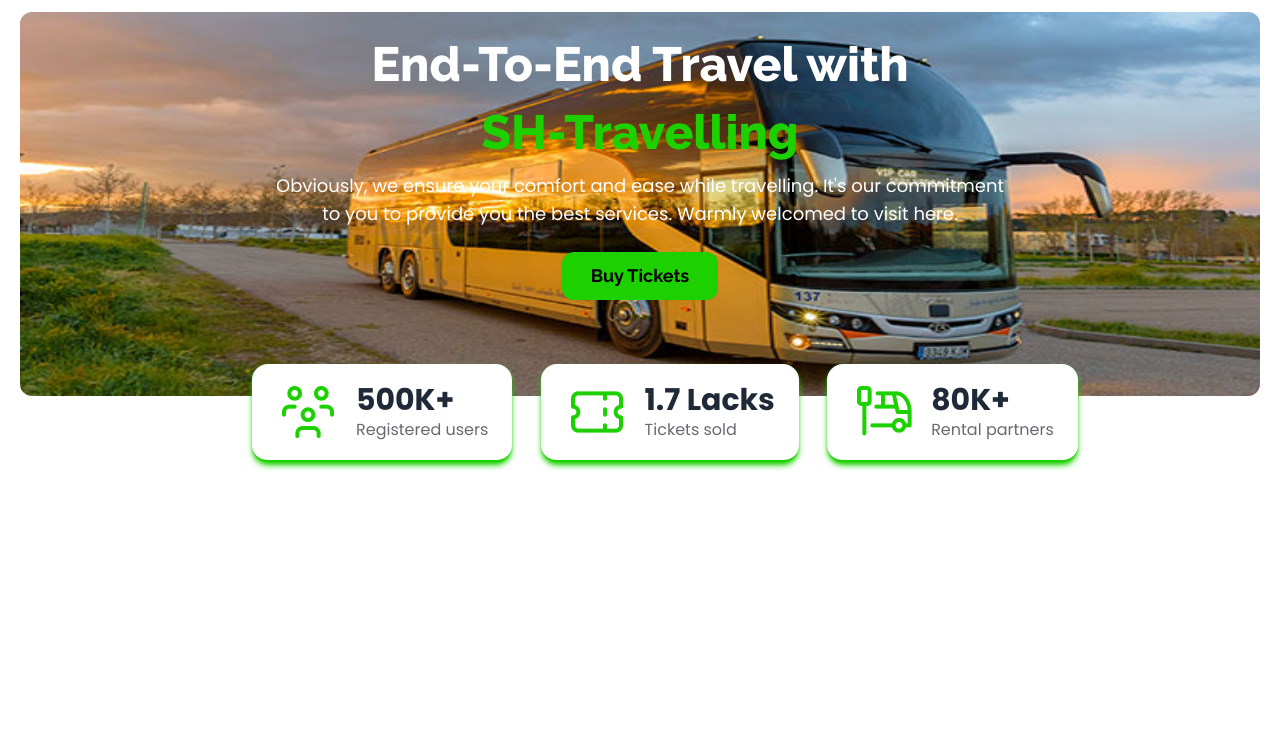
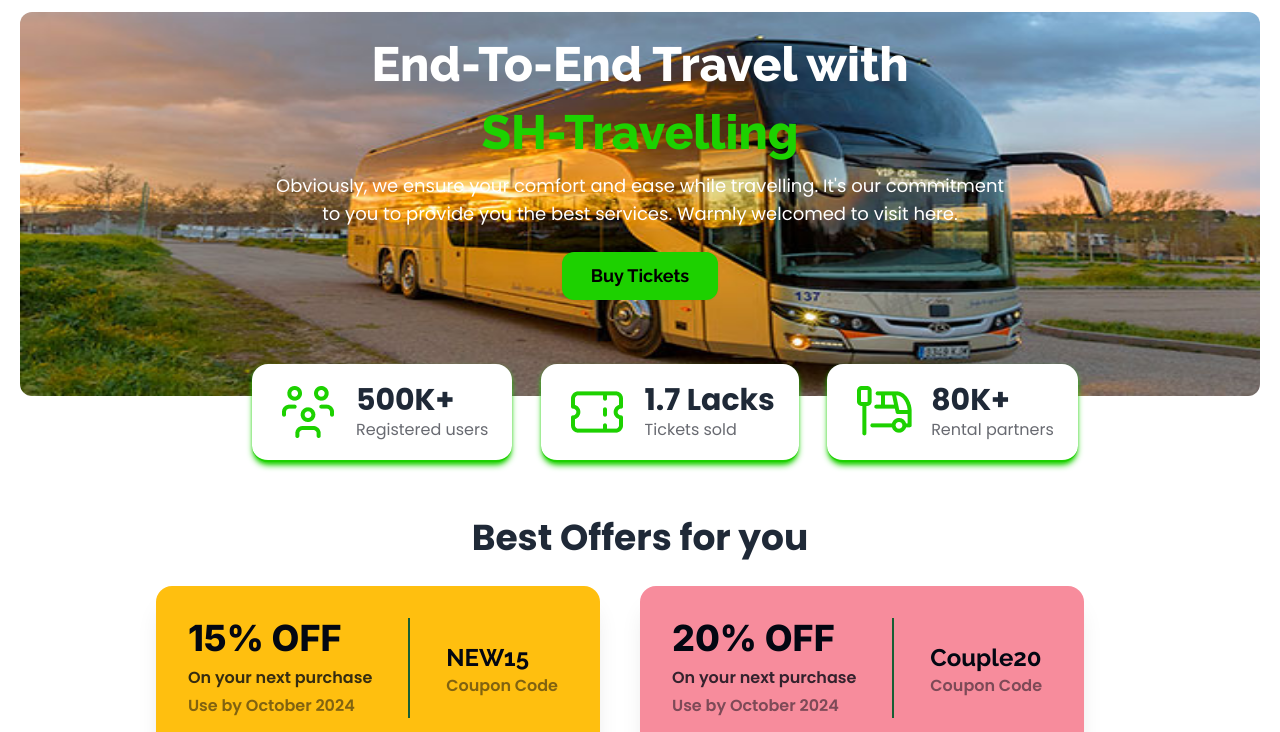
Before and after one commit to Pritom07/Bus-Ticket-Service, a plain HTML site: page index.html in a window 1280 px wide. Shown: the part 68-800 px from the top of the page. Drawn offline with nearby package versions, Linux system fonts and the light colour scheme.

Commit message:
offer section complite

```diff
--- a/index.html
+++ b/index.html
@@ -101,7 +101,46 @@
             </div>
         </section>
     </header>
-    <main></main>
+    <main>
+        <section class="mt-14 flex flex-col justify-center items-center">
+            <h3 class="text-center text-4xl font-bold">Best Offers for you</h3>
+            <div class="flex items-center mt-7">
+                <div>
+                    <div class="card bg-base-100 shadow-xl bg-[#FFBF0F] w-11/12 pr-12">
+                        <div class="card-body flex w-full flex-col lg:flex-row">
+                            <div>
+                                <h3 class="font-inter text-4xl font-extrabold text-[#030712]">15% OFF</h3>
+                                <p class="text-nowrap mt-2 text-[#030712CC] font-semibold">On your next purchase</p>
+                                <p class="text-nowrap mt-1 text-[#03071280] font-semibold">Use by October 2024</p>
+                            </div>
+                            <div class="divider lg:divider-horizontal bg-green-800 w-1 ml-7"></div>
+                            <div class="mt-6 ml-3 ">
+                                <p class="font-raleway text-[#030712] text-2xl font-bold">NEW15</p>
+                                <p class="text-nowrap text-[#03071280] font-semibold">Coupon Code</p>
+                            </div>
+                        </div>
+                    </div>
+                </div>
+                <div>
+                    <div class="card bg-base-100 shadow-xl bg-[#F78C9C] w-11/12 pr-12">
+                        <div class="card-body flex w-full flex-col lg:flex-row">
+                            <div>
+                                <h3 class="font-inter text-4xl font-extrabold text-[#030712]">20% OFF</h3>
+                                <p class="text-nowrap mt-2 text-[#030712CC] font-semibold">On your next purchase</p>
+                                <p class="text-nowrap mt-1 text-[#03071280] font-semibold">Use by October 2024</p>
+                            </div>
+                            <div class="divider lg:divider-horizontal bg-green-800 w-1 ml-7"></div>
+                            <div class="mt-6 ml-3">
+                                <p class="font-raleway text-[#030712] text-2xl font-bold">Couple20</p>
+                                <p class="text-nowrap text-[#03071280] font-semibold">Coupon Code</p>
+                            </div>
+                        </div>
+                    </div>
+                </div>
+            </div>
+            <button class="btn btn-outline btn-success mt-8 mr-10">See All Offers</button>
+        </section>
+    </main>
 </body>
 
 </html>
--- a/style.css
+++ b/style.css
@@ -3,6 +3,9 @@
 
  /* importing google font raleway */
  @import url('https://fonts.googleapis.com/css2?family=Raleway:ital,wght@0,100..900;1,100..900&display=swap');
+
+ /* importing google font inter */
+ @import url('https://fonts.googleapis.com/css2?family=Inter:ital,opsz,wght@0,14..32,100..900;1,14..32,100..900&display=swap');
 
  /* common styles or utilities */
  body,
@@ -20,3 +23,7 @@
  .font-raleway {
      font-family: "Raleway", sans-serif;
  }
+
+ .font-inter {
+     font-family: "Inter", sans-serif;
+ }
```
Also changed, not shown: images/cupon-devider.png (deleted).
